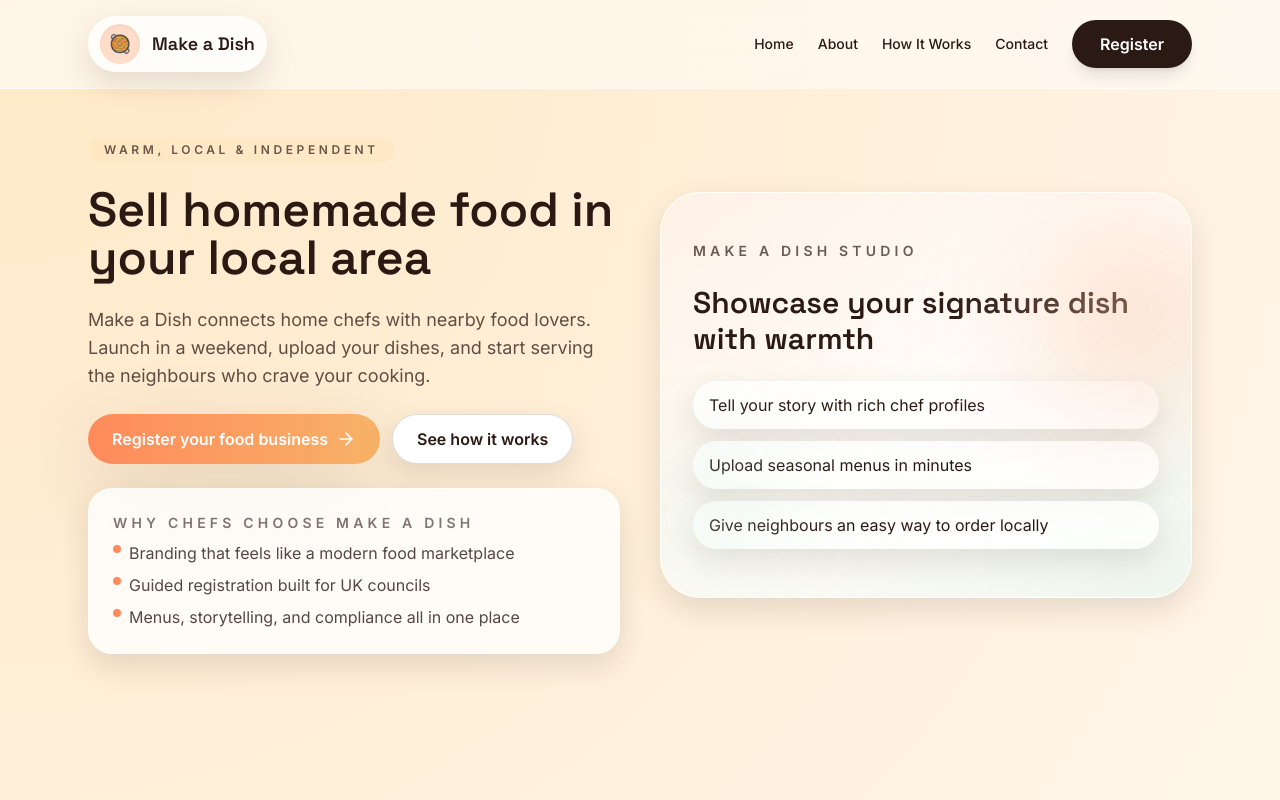
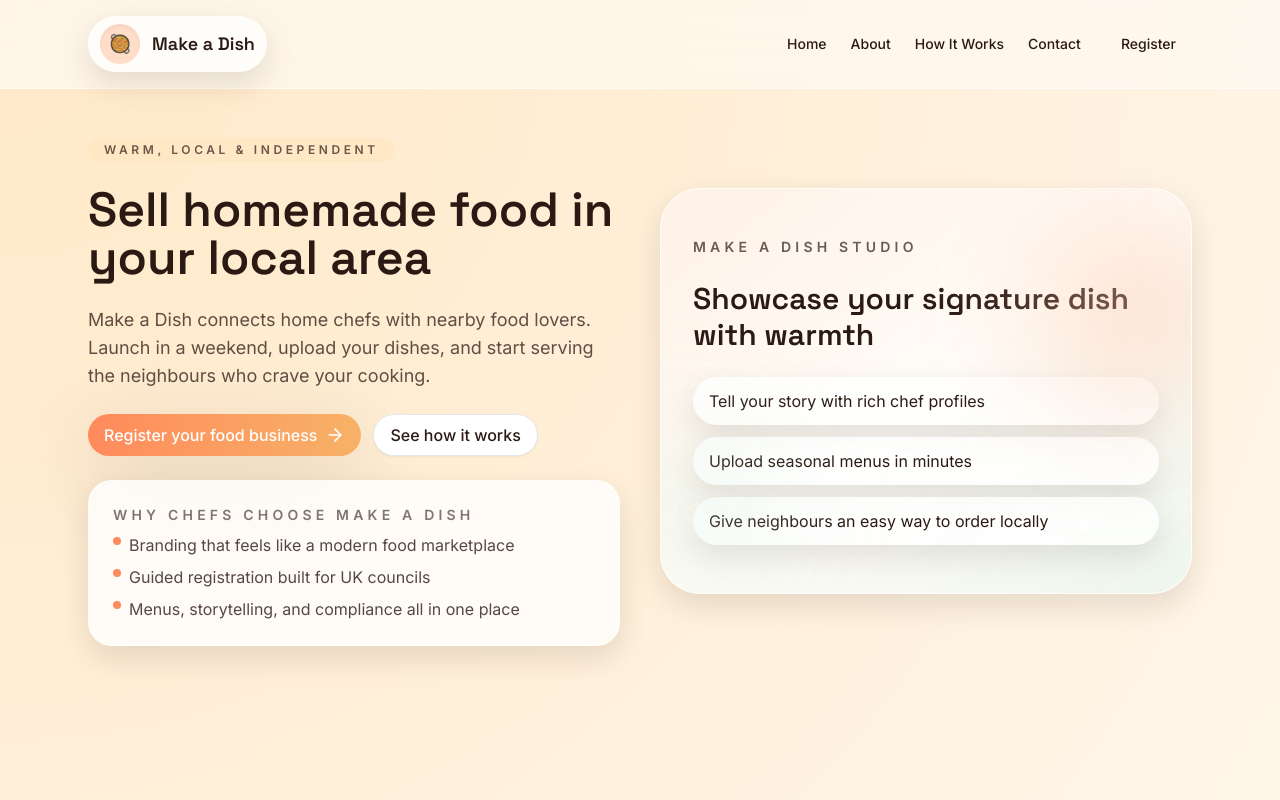
Before and after one commit to yuvi-alt/make-a-dish, a Next.js app: page / in a window 1280 px wide. Shown: the top 800 px of the page. Built offline with nearby package versions, Linux system fonts and the light colour scheme.

Commit message:
Fix button type error for Vercel build

```diff
--- a/components/ui/button.tsx
+++ b/components/ui/button.tsx
@@ -1,38 +1,35 @@
-import * as React from "react";
-import { Slot } from "@radix-ui/react-slot";
+import React from "react";
 import { cn } from "@/lib/utils";
 
 export type ButtonProps = React.ButtonHTMLAttributes<HTMLButtonElement> & {
-  variant?: "primary" | "secondary" | "ghost" | "pill";
+  variant?: "primary" | "secondary" | "ghost";
   asChild?: boolean;
 };
 
 export const Button = React.forwardRef<HTMLButtonElement, ButtonProps>(
   ({ className, variant = "primary", asChild, ...props }, ref) => {
-    const variants: Record<ButtonProps["variant"], string> = {
+
+    const variants: Record<NonNullable<ButtonProps["variant"]>, string> = {
       primary:
         "bg-gradient-to-r from-brand-tangerine to-brand-honey text-white shadow-brand focus-visible:ring-2 focus-visible:ring-brand-tangerine/60 hover:brightness-110",
       secondary:
-        "border border-brand-charcoal/15 bg-white text-brand-charcoal shadow-brand-soft hover:border-brand-charcoal/30",
+        "bg-white text-brand-dark border border-brand-soft shadow-sm hover:bg-brand-soft/20",
       ghost:
-        "text-brand-charcoal/70 hover:text-brand-tangerine hover:bg-brand-butter/40",
-      pill:
-        "rounded-full bg-brand-charcoal text-white px-7 shadow-lg hover:bg-brand-moss",
+        "text-brand-dark hover:bg-brand-soft/20",
     };
 
-    const Comp = asChild ? Slot : "button";
-
     return (
-      <Comp
+      <button
         ref={ref}
         className={cn(
-          "inline-flex min-h-[48px] items-center justify-center rounded-xl px-6 py-3 text-base font-semibold transition-all duration-200 focus-visible:outline-none",
+          "px-4 py-2 rounded-xl font-medium transition-all duration-200",
           variants[variant],
-          className,
+          className
         )}
         {...props}
       />
     );
-  },
+  }
 );
+
 Button.displayName = "Button";
```
